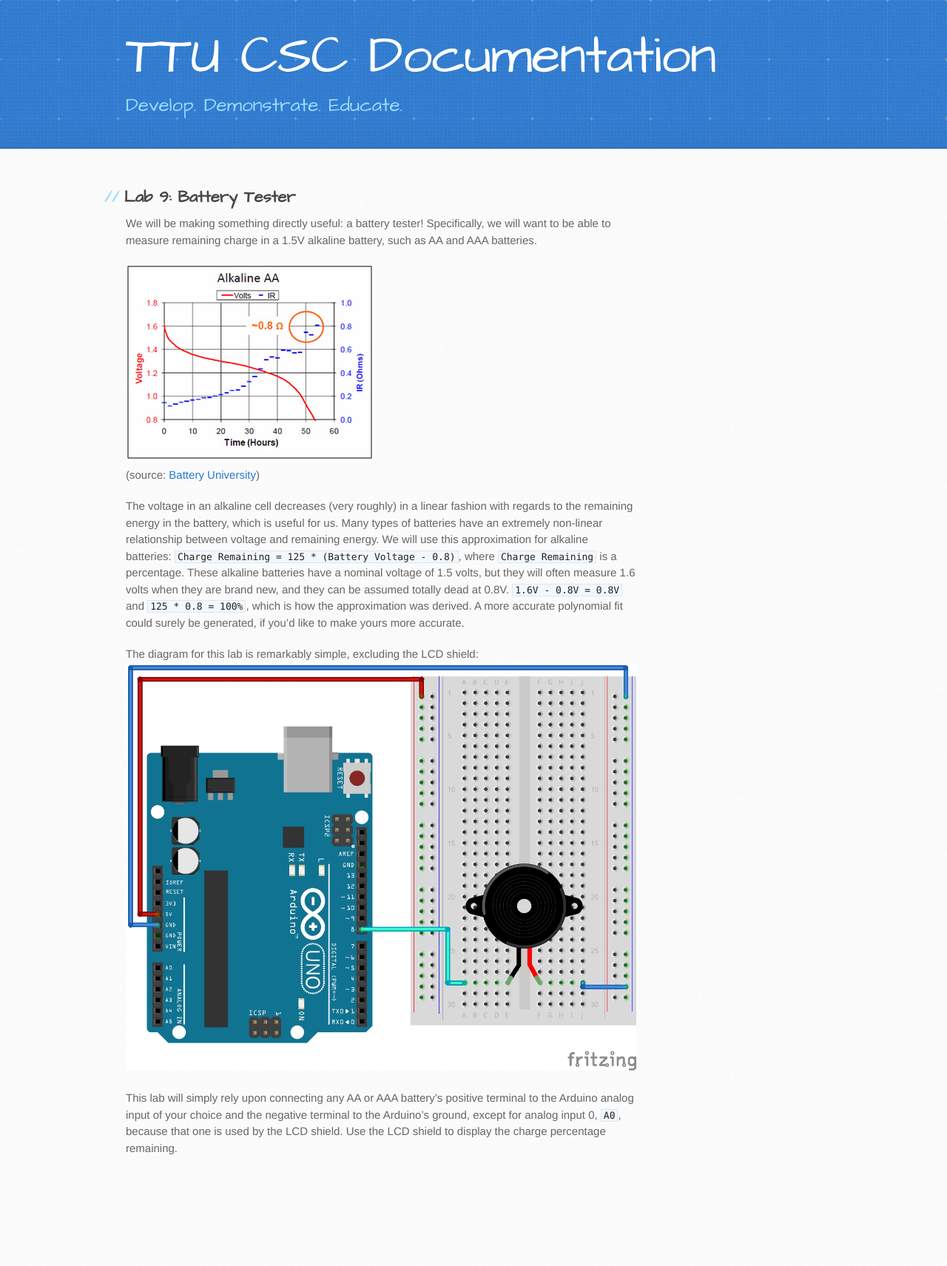
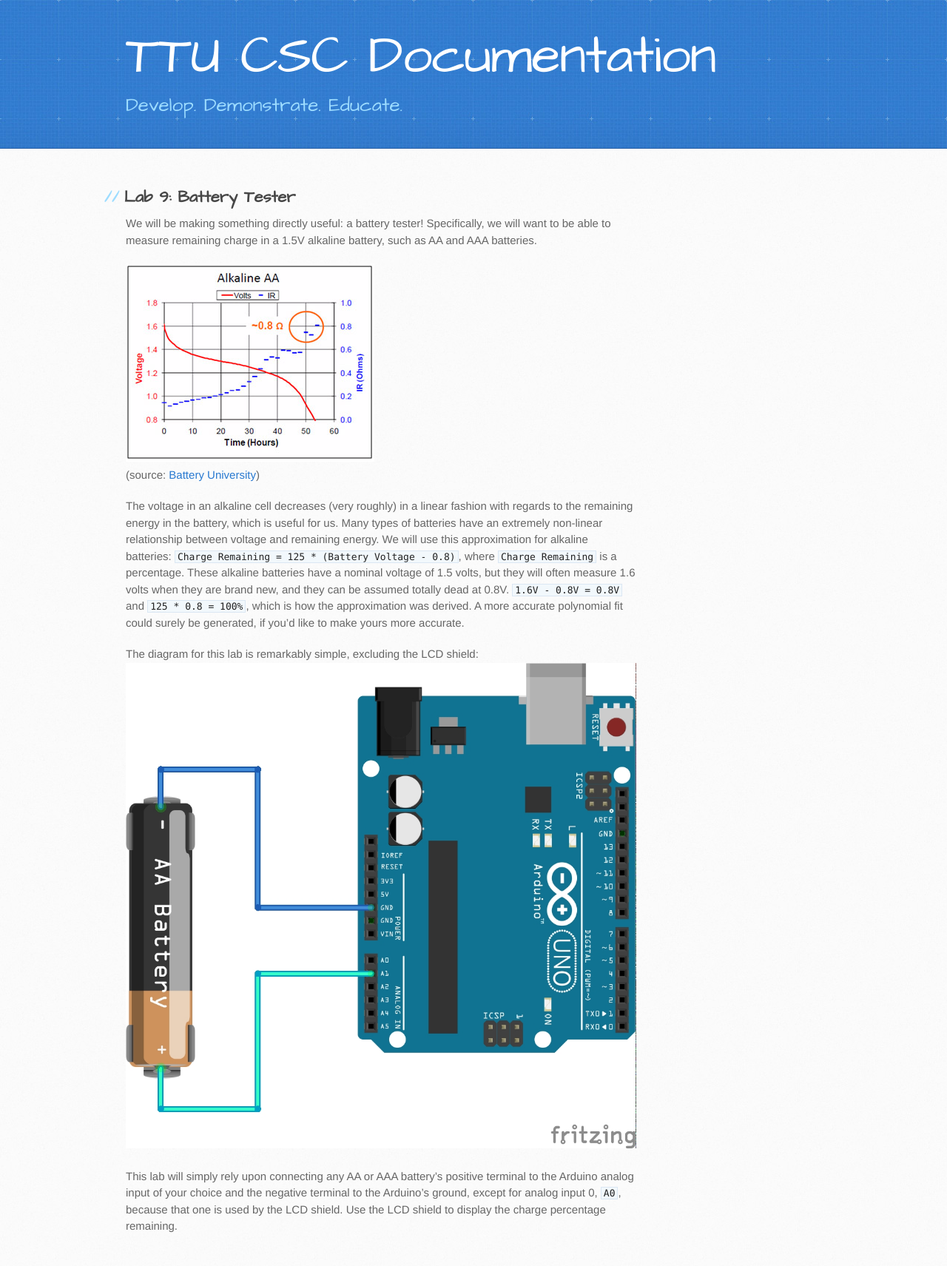
Before and after one commit to TTU-CSC/ttu-csc.github.com, a Jekyll site: the page built from _posts/2015-07-19-lab-9-battery-tester.markdown, in a window 1280 px wide. Shown: the whole page at 74% size. Built offline with Jekyll 4.4.1, drawn with Linux system fonts in a browser that asks for light colours; before the commit the page ends 1606 px from its top, so only the background shows below that.

Commit message:
Show correct main images on lab 9 & 10.

```diff
--- a/_posts/2015-07-19-lab-10-music-box.markdown
+++ b/_posts/2015-07-19-lab-10-music-box.markdown
@@ -8,7 +8,7 @@
 In this final structured lab, we will be making a small music box. We will simply be using the piezo element with some software for this lab. Connect one wire of the Piezo element to `Pin 8` and one wire to `Gnd`.
 
 See this circuit layout:
-![Lab 9 diagram]({{site.url}}/images/lab_9.jpg)
+![Lab 9 diagram]({{site.url}}/images/lab_10.jpg)
 
 We will need to create a struct, which will allow you to store both a frequency and duration into a single element of an array, since we will be using an array to represent the notes of a song.
 
--- a/_posts/2015-07-19-lab-9-battery-tester.markdown
+++ b/_posts/2015-07-19-lab-9-battery-tester.markdown
@@ -13,6 +13,6 @@
 The voltage in an alkaline cell decreases (very roughly) in a linear fashion with regards to the remaining energy in the battery, which is useful for us. Many types of batteries have an extremely non-linear relationship between voltage and remaining energy. We will use this approximation for alkaline batteries: `Charge Remaining = 125 * (Battery Voltage - 0.8)`, where `Charge Remaining` is a percentage. These alkaline batteries have a nominal voltage of 1.5 volts, but they will often measure 1.6 volts when they are brand new, and they can be assumed totally dead at 0.8V. `1.6V - 0.8V = 0.8V` and `125 * 0.8 = 100%`, which is how the approximation was derived. A more accurate polynomial fit could surely be generated, if you'd like to make yours more accurate.
 
 The diagram for this lab is remarkably simple, excluding the LCD shield:
-![Lab 10 diagram]({{site.url}}/images/lab_10.jpg)
+![Lab 10 diagram]({{site.url}}/images/lab_9.jpg)
 
 This lab will simply rely upon connecting any AA or AAA battery's positive terminal to the Arduino analog input of your choice and the negative terminal to the Arduino's ground, except for analog input 0, `A0`, because that one is used by the LCD shield. Use the LCD shield to display the charge percentage remaining.
```
